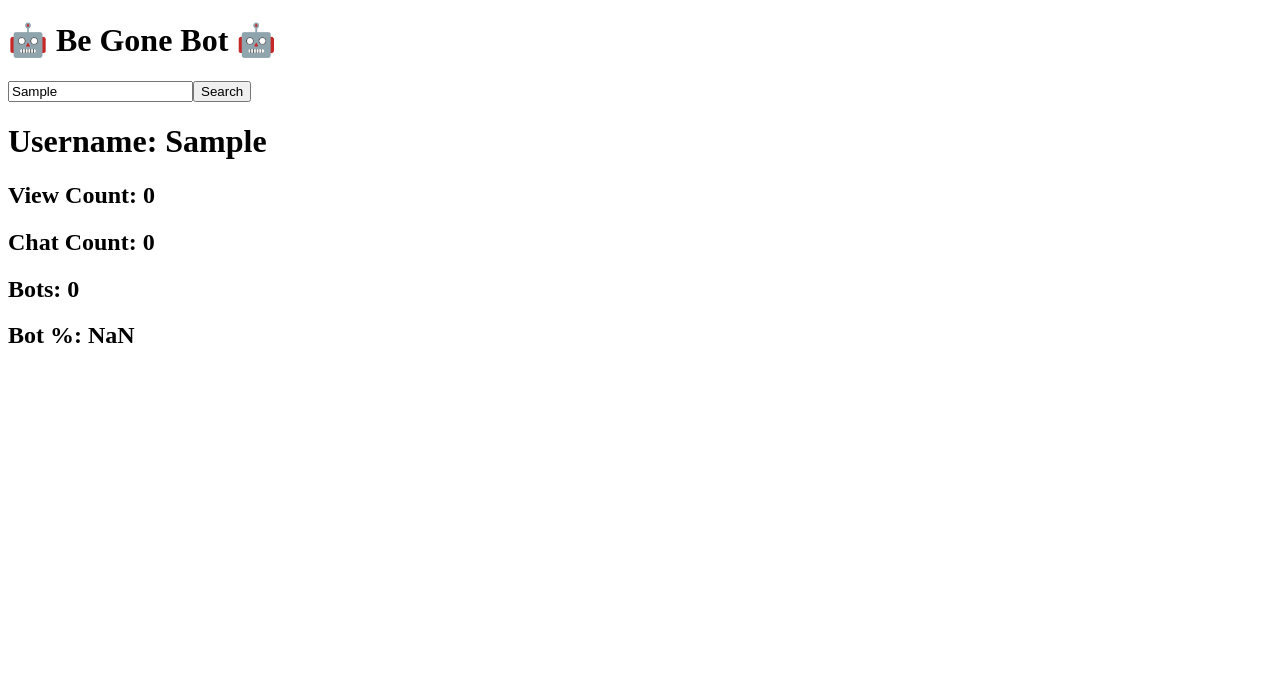
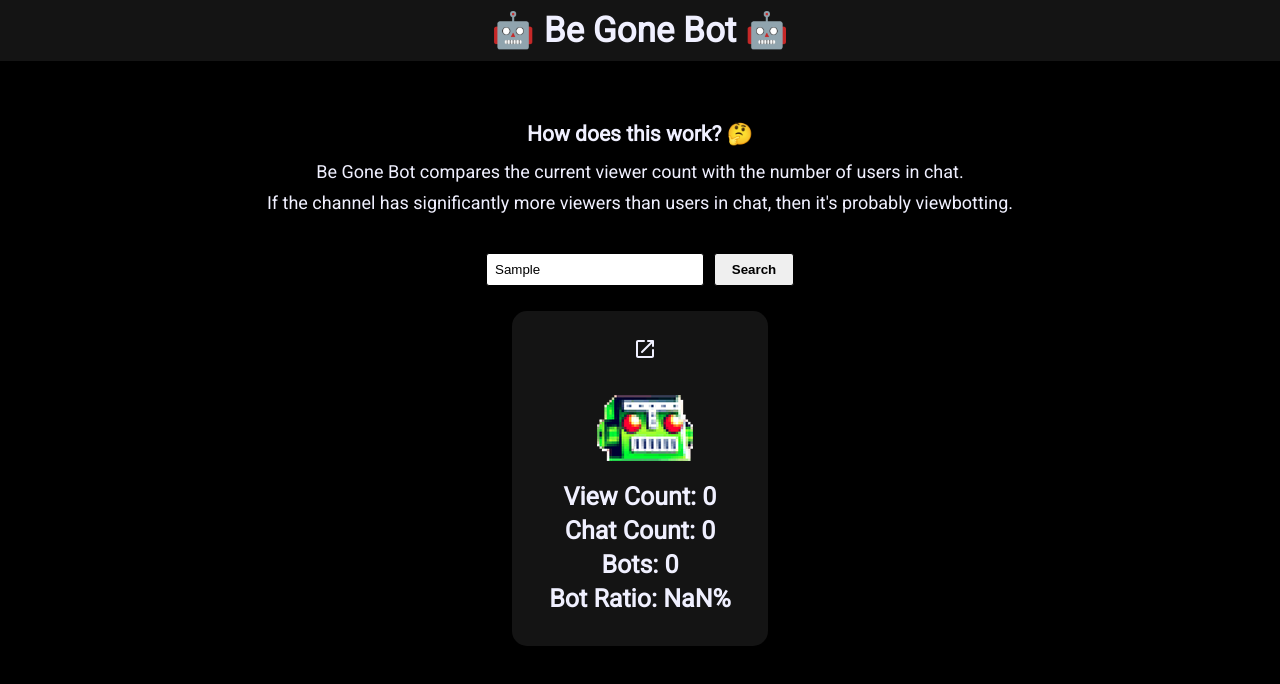
Before and after one commit to darkopavlovic/Be-Gone-Bot, a React (Create React App) app in the folder client/: page / in a window 1280 px wide. Both pictures are taken after typing "Sample" into the empty fields and a click on the button "Search". Shown: the top 684 px of the page. Built offline with nearby package versions, Linux system fonts and the light colour scheme; no server answers.

Commit message:
added new ui

```diff
--- /dev/null
+++ b/client/src/App.css
@@ -0,0 +1,58 @@
+@import url("https://fonts.googleapis.com/css2?family=Roboto&display=swap");
+
+* {
+  padding: 0;
+  margin: 0;
+}
+
+h3 {
+  padding-top: 60px;
+  padding-bottom: 10px;
+}
+
+p {
+  padding: 5px 0px;
+}
+
+.App {
+  font-family: "Roboto", sans-serif;
+  font-size: 18px;
+  background: #000000;
+  color: #f0f0ff;
+  text-align: center;
+  height: 100vh;
+}
+
+.app-title {
+  background: #141414;
+  font-size: 35px;
+  padding: 10px;
+}
+
+.app-form {
+  padding-top: 35px;
+}
+
+.app-input {
+  padding: 8px;
+  width: 200px;
+  outline: none;
+  border-radius: 3px;
+  border: 1px solid #000000;
+}
+
+.app-button {
+  padding: 8px;
+  width: 80px;
+  margin-left: 10px;
+  outline: none;
+  border-radius: 3px;
+  border: 1px solid #000000;
+  font-weight: bold;
+}
+
+.app-form button:hover {
+  background: #9146ff;
+  color: white;
+  cursor: pointer;
+}
--- a/client/src/App.js
+++ b/client/src/App.js
@@ -1,49 +1,55 @@
 // Import required packages
 import React, { useState } from "react";
-import axios from "axios";
+import "./App.css";
+import Channel from "./Channel";
 
 function App() {
-  // State for channel data
+  // App state
   const [username, setUsername] = useState("");
-  const [viewCount, setViewCount] = useState(0);
-  const [chatCount, setChatCount] = useState(0);
-  const [live, setLive] = useState(false);
-
-  // GET Twitch channel data
-  const getUserData = (e) => {
-    e.preventDefault();
-    // Update viewCount
-    axios.get(`http://localhost:8000/channel/stream/${username}`).then((response) => {
-      if (response.data[0] !== undefined) {
-        return setViewCount(response.data[0].viewer_count), setLive(true);
-      } else {
-        return setViewCount(0), setLive(false);
-      }
-    });
-
-    // Update chatCount
-    axios.get(`http://localhost:8000/channel/chat/${username}`).then((response) => {
-      return setChatCount(response.data.chatter_count);
-    });
-  };
+  const [visible, setVisible] = useState(false);
 
   // Handle onChange event for user input
   const updateUsername = (e) => {
     setUsername(e.target.value);
   };
 
+  // Displays channel component
+  const displayChannelData = (e) => {
+    e.preventDefault();
+    setVisible(true);
+  };
+
+  // Renders main app view
   return (
     <div className="App">
-      <h1>🤖 Be Gone Bot 🤖</h1>
-      <form className="search-form" onSubmit={getUserData}>
-        <input type="text" placeholder="Enter Twitch Username" value={username} onChange={updateUsername} />
-        <button type="submit">Search</button>
-      </form>
-      <h1>Username: {username}</h1>
-      <h2>View Count: {viewCount}</h2>
-      <h2>Chat Count: {chatCount}</h2>
-      <h2>Bots: {viewCount - chatCount}</h2>
-      <h2>Bot %: {((viewCount - chatCount) / viewCount) * 100}</h2>
+      <header>
+        <h1 className="app-title">
+          <span role="img" aria-label="robot">
+            🤖
+          </span>{" "}
+          Be Gone Bot{" "}
+          <span role="img" aria-label="robot">
+            🤖
+          </span>
+        </h1>
+      </header>
+      <section>
+        <h3>
+          How does this work?{" "}
+          <span role="img" aria-label="thinking">
+            🤔
+          </span>
+        </h3>
+        <p>Be Gone Bot compares the current viewer count with the number of users in chat.</p>
+        <p>If the channel has significantly more viewers than users in chat, then it's probably viewbotting.</p>
+        <form className="app-form" onSubmit={displayChannelData}>
+          <input className="app-input" type="text" placeholder="Enter Twitch Username" value={username} onChange={updateUsername} />
+          <button className="app-button" type="submit">
+            Search
+          </button>
+        </form>
+        {visible ? <Channel username={username}></Channel> : null}
+      </section>
     </div>
   );
 }
--- /dev/null
+++ b/client/src/Channel.css
@@ -0,0 +1,26 @@
+.app-channel {
+  margin-top: 25px;
+  background: #141414;
+  border-radius: 15px;
+  margin-right: auto;
+  margin-left: auto;
+  width: 20%;
+  height: 335px;
+}
+
+.container {
+  padding-top: 15px;
+  font-size: 25px;
+}
+
+h2 {
+  padding-bottom: 10px;
+}
+
+h4 {
+  padding-bottom: 5px;
+}
+
+img {
+  padding-left: 10px;
+}
--- /dev/null
+++ b/client/src/Channel.js
@@ -0,0 +1,49 @@
+// Import required packages
+import React, { useState, useEffect } from "react";
+import axios from "axios";
+import "./Channel.css";
+
+export default function Channel({ username }) {
+  // Channel data state
+  const [viewCount, setViewCount] = useState(0);
+  const [chatCount, setChatCount] = useState(0);
+  const [displayName, setDisplayName] = useState("");
+
+  // Get twitch stream and chat data
+  const fetchData = () => {
+    const streamAPI = axios.get(`http://localhost:8000/channel/stream/${username}`);
+    const chatAPI = axios.get(`http://localhost:8000/channel/chat/${username}`);
+
+    axios.all([streamAPI, chatAPI]).then(
+      axios.spread((...allData) => {
+        setViewCount(allData[0].data[0].viewer_count);
+        setDisplayName(allData[0].data[0].user_name);
+        setChatCount(allData[1].data.chatter_count);
+      })
+    );
+  };
+
+  // Calls fetchData on component load
+  useEffect(() => {
+    fetchData();
+  }, []);
+
+  // Renders channel view
+  return (
+    <div className="app-channel">
+      <div className="container">
+        <h2>
+          {displayName}
+          <a href={`https://www.twitch.tv/${username}`} target="_blank" rel="noopener noreferrer">
+            <img src={require("./assets/external.svg")} alt="link" />
+          </a>
+        </h2>
+        <img src={require("./assets/robot.png")} alt="robot" />
+        <h4>View Count: {viewCount}</h4>
+        <h4>Chat Count: {chatCount}</h4>
+        <h4>Bots: {viewCount > chatCount ? viewCount - chatCount : chatCount - viewCount}</h4>
+        <h4>Bot Ratio: {viewCount > chatCount ? (((viewCount - chatCount) / viewCount) * 100).toFixed(2) : (((chatCount - viewCount) / chatCount) * 100).toFixed(2)}%</h4>
+      </div>
+    </div>
+  );
+}
```
Also changed, not shown: client/src/assets/external.svg (added), client/src/assets/robot.png (added).
